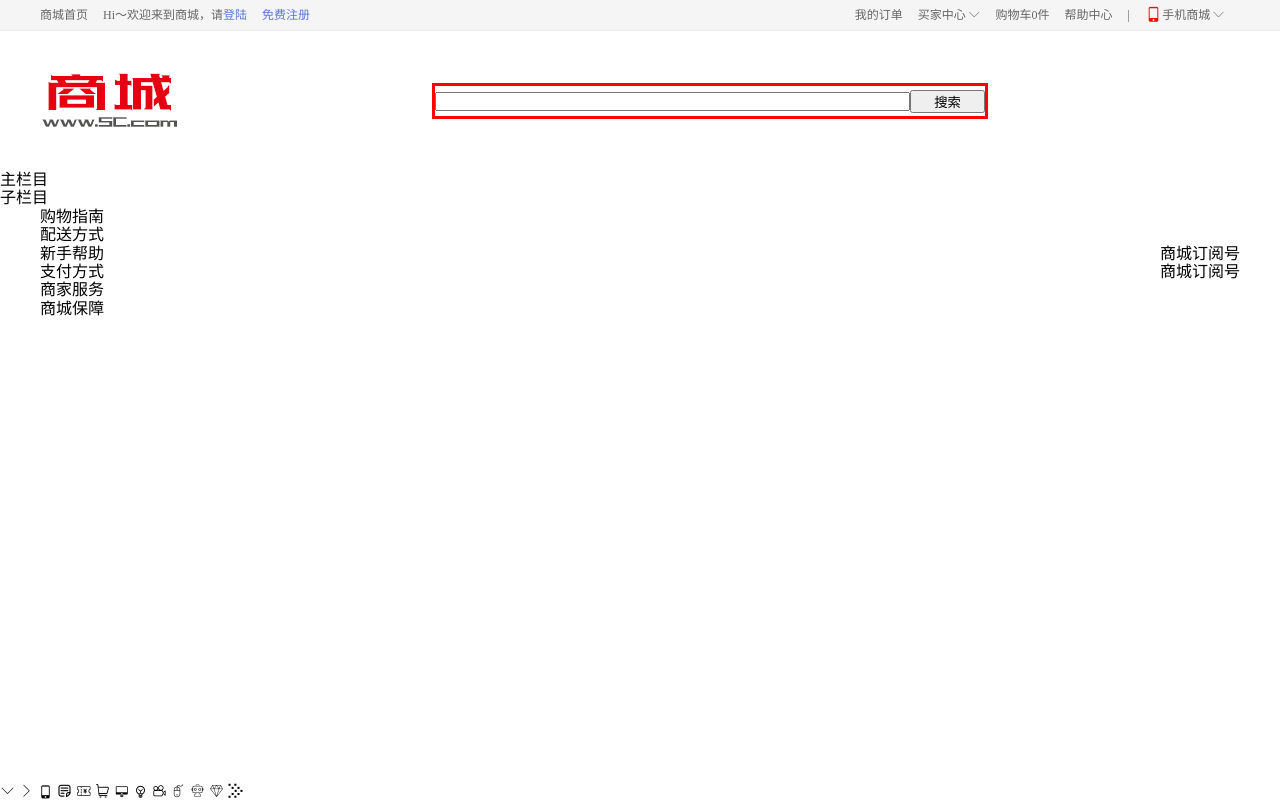
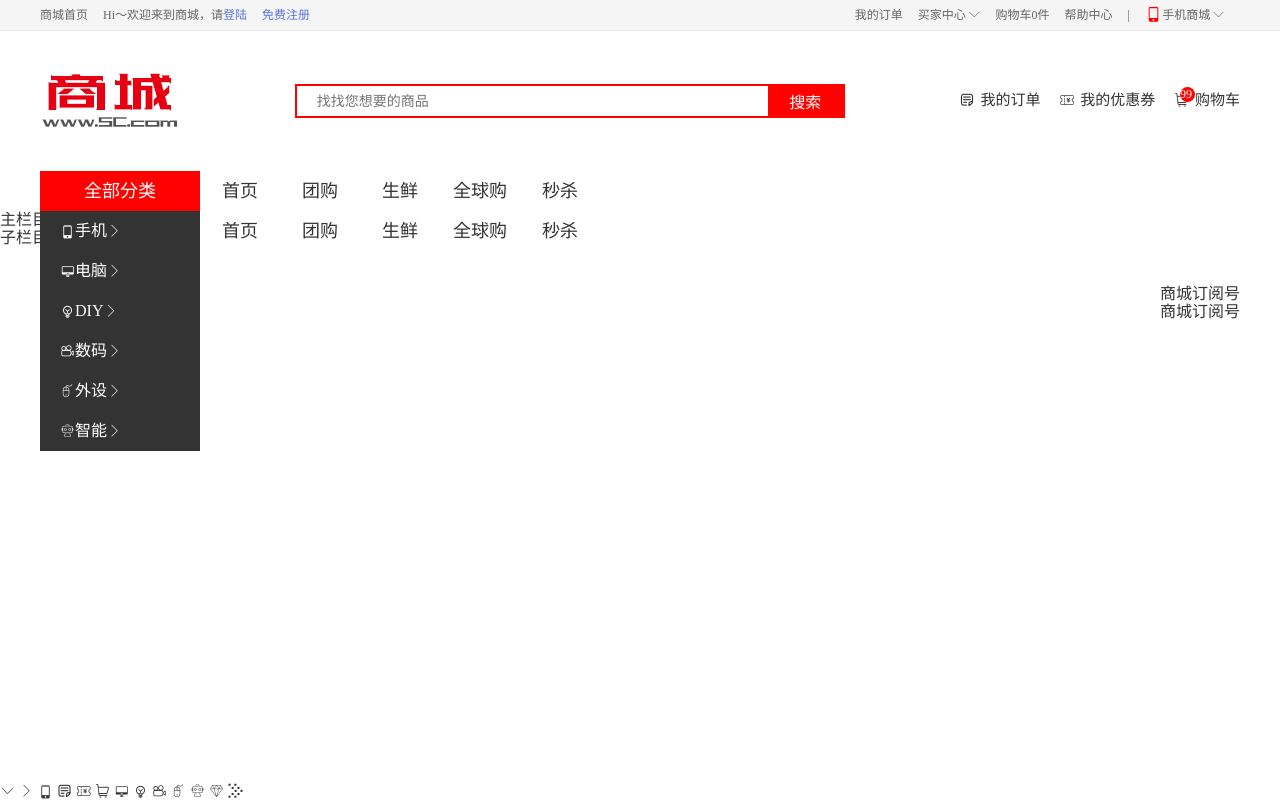
Before and after one commit to BLOSSOM998/CSS3TEST, a website: page src/html/test.html in a window 1280 px wide. Drawn offline with nearby package versions, Linux system fonts and the light colour scheme; files that its build step writes are made by us from their sources; files whose address does not match are found by name.

Commit message:
baseline

```diff
--- a/src/css/less/a.less
+++ b/src/css/less/a.less
@@ -7,7 +7,11 @@
 }
 
 /*变量*/
-@red:#ff0200;
+@red: #ff0200;
+.lv1(){z-index: 10}
+.lv2(){z-index: 20}
+.lv3(){z-index: 30}
+.lvMax(){z-index: 999}
 /*变量END*/
 
 /*字体*/
@@ -111,7 +115,6 @@
 
 /*字体END*/
 
-
 /*mix*/
 .flex-xy-center() {
   display: flex;
@@ -124,6 +127,7 @@
   align-items: center;
   justify-content: space-between;
 }
+
 /*mixEND*/
 
 .auto-fix-box {
@@ -216,7 +220,7 @@ header {
         margin-right: 15px;
         position: relative;
         cursor: pointer;
-        .fi-phone{
+        .fi-phone {
           font-size: 16px;
           color: @red;
         }
@@ -227,6 +231,7 @@ header {
           width: 100px;
           display: block;
           height: 0;
+          .lv1;
           li {
             .generate-columns(9);
             transform: skewY(160deg) translate(0, -25px) rotate3d(0, 1, 0, -90deg);
@@ -301,32 +306,8 @@ header {
   }
 }
 
-.main-content{
-  .top{
-  }
-}
-
-@keyframes textBlink {
-  from {
-    left: -100%;
-  }
-  to {
-    left: 100%;
-  }
-}
-
-@keyframes openTopList {
-  from {
-    opacity: 0;
-    //transform:rotate3d(1,1,0,90deg);
-    transform: translate(0, -25px) rotate3d(0, 1, 0, 90deg);
-    height: 10px;
-  }
-  to {
-    //transform:rotate3d(1,1,0,0deg);
-    transform: translate(0, 0) rotate3d(0, 1, 0, 0deg);
-    height: 30px;
-    opacity: 1;
+.main-content {
+  .top {
   }
 }
 
@@ -344,36 +325,139 @@ footer {
 
 .main-content {
   background: #fff;
-  .top{
+  .top {
     height: 140px;
     .flex-x-sb-y-c;
-    .logo{
+    .logo {
       background: url("../../img/logo.png");
       width: 140px;
       height: 62px;
     }
-    .search{
+    .search {
       .flex-x-sb-y-c;
       width: 550px;
-      height: 30px;
-      border: 3px @red solid;
-      input{
+      height: 34px;
+      border: 2px @red solid;
+      input {
+        margin-left: 20px;
+        padding: 0;
+        background: transparent;
+        border: 0;
+        outline: 0;
+        -webkit-appearance: none;
         flex: 1;
+        font-size: 14px;
       }
-      button{
+      button {
+        cursor: pointer;
+        outline: 0;
+        background: @red;
+        border: none;
         width: 75px;
+        height: 100%;
+        font-size: 16px;
+        color: #fff;
+        &:hover {
+          font-weight: bold;
+          //transition: all .15s linear ;'
+          font-size: 18px;
+        }
+        &:active {
+          transform: scale(1.4,1.4);
+          border-radius: 5px;
+          //transition: all .15s linear ;
+        }
       }
     }
-    .tool-btn{}
+    .tool-btn {
+      font-size: 15px;
+      >a{
+        position: relative;
+        margin-right: 15px;
+        i{
+          margin-right: 6px;
+        }
+        .num-tip{
+          position: absolute;
+          border-radius: 100%;
+          width: 15px;
+          height: 15px;
+          background: @red;
+          line-height: 15px;
+          color: #fff;
+          font-size: 12px;
+          top: -5px;
+          left: 6px;
+        }
+        &:hover{
+          color: @red;
+        }
+        &:last-child{
+          margin-right: 0;
+        }
+      }
+    }
+  }
+
+  .tool-nav{
+    height: 40px;
+    display: flex;
+    justify-content: flex-start;
+    align-items: center;
+    >div{
+      height: 40px;
+      width: 80px;
+      text-align: center;
+      font-size: 16px;
+      position: relative;
+
+      &:first-child{
+        background: @red;
+        width: 160px;
+        color: white;
+        span{
+          //color: white;
+        }
+        ul{
+          overflow: hidden;
+          background: #333333;
+          width: 160px;
+          position: absolute;
+          top:40px;
+          //display: none;
+          li{
+
+            width: 100%;
+            height: 40px;
+            align-items: center;
+            display: flex;
+            justify-content: flex-start;
+            padding-left: 20px;
+            .fi-acrRight{
+
+            }
+          }
+        }
+      }
+      span{
+        font-size: 18px;
+        line-height: 40px;
+        display: block;
+        &:first-child{}
+        &:last-child{}
+      }
+    }
   }
 }
 
-.test-div {
-  line-height: 30px;
-  text-align: center;
-  color: white;
-  background-color: red;
-  width: 100px;
-  height: 30px;
-  animation: openTopList 2s 4s forwards;
+
+
+
+@keyframes textBlink {
+  from {
+    left: -100%;
+  }
+  to {
+    left: 100%;
+  }
 }
--- a/src/css/less/normalize.less
+++ b/src/css/less/normalize.less
@@ -13,6 +13,10 @@ html {
   -webkit-text-size-adjust: 100%; /* 2 */
 }
 
+body{
+  color: #333;
+}
+
 /* Sections
    ========================================================================== */
 
@@ -21,12 +25,18 @@ html {
  */
 
 * {
+  box-sizing: border-box;
   margin: 0;
   padding: 0;
 }
 
 ul{
   list-style: none;
+}
+
+a{
+  color: #333;
+  text-decoration: none;
 }
 
 /**
--- a/src/html/test.html
+++ b/src/html/test.html
@@ -69,16 +69,52 @@
 
     <div class="logo"></div>
     <div class="search">
-      <input />
+      <input placeholder="找找您想要的商品"/>
       <button>搜索</button>
     </div>
-    <div class="tool-btn"></div>
+    <div class="tool-btn">
+      <a href="#"><i class="fi fi-order"></i>我的订单</a>
+      <a href="#"><i class="fi fi-tickit"></i>我的优惠券</a>
+      <a href="#"><span class="num-tip">99</span><i class="fi fi-shoppingCart"></i>购物车</a>
+    </div>
 
   </div>
   <!--顶部END-->
 
   <!--导航-->
-  <nav></nav>
+  <nav class="tool-nav auto-fix-box">
+    <div>
+      <span><i></i>全部分类</span>
+      <ul>
+        <li><i class="fi fi-phone"></i>手机 <i class="fi fi-acrRight"></i></li>
+        <li><i class="fi fi-pc"></i>电脑<i class="fi fi-acrRight"></i></li>
+        <li><i class="fi fi-diy"></i>DIY<i class="fi fi-acrRight"></i></li>
+        <li><i class="fi fi-digital"></i>数码<i class="fi fi-acrRight"></i></li>
+        <li><i class="fi fi-peripheral"></i>外设<i class="fi fi-acrRight"></i></li>
+        <li><i class="fi fi-ai"></i>智能<i class="fi fi-acrRight"></i></li>
+      </ul>
+    </div>
+    <div>
+      <span>首页</span>
+      <span>首页</span>
+    </div>
+    <div>
+      <span>团购</span>
+      <span>团购</span>
+    </div>
+    <div>
+      <span>生鲜</span>
+      <span>生鲜</span>
+    </div>
+    <div>
+      <span>全球购</span>
+      <span>全球购</span>
+    </div>
+    <div>
+      <span>秒杀</span>
+      <span>秒杀</span>
+    </div>
+  </nav>
   <!--导航END-->
 
   <!--头图-->
```
